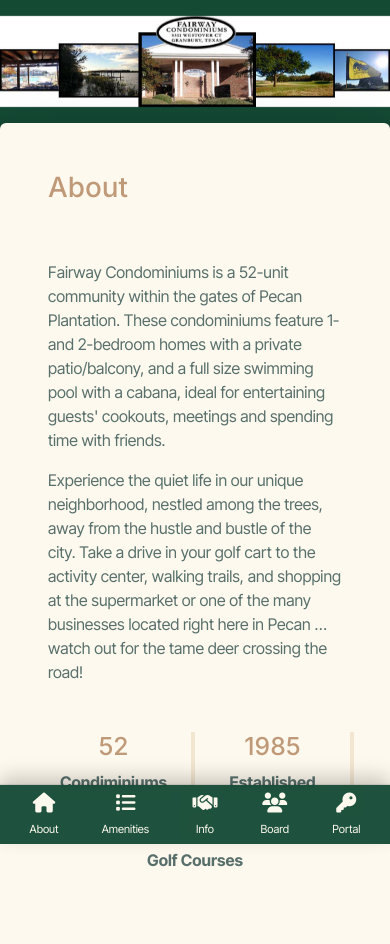
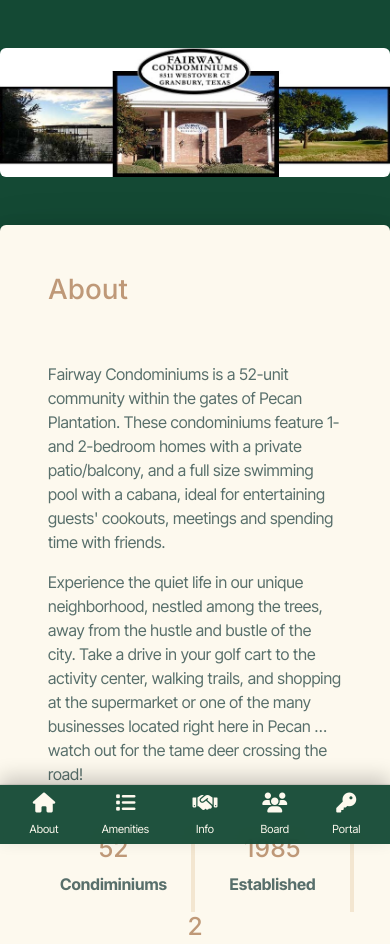
Before and after one commit to BRUWebDev/FCOAPecan, a website with bundled scripts: page index.html in a window 390 px wide. Shown: the top 944 px of the page. Built offline with nearby package versions, Linux system fonts and the light colour scheme; no server answers.

Commit message:
Updated hero section responsiveness

```diff
--- a/assets/styles/main.css
+++ b/assets/styles/main.css
@@ -90,27 +90,7 @@
   background-color: var(--background-secondary-color);
 }
 
-.background {
-  position: fixed;
-  top: 0;
-  left: 0;
-  width: 100vw;
-  height: calc(100vw * 0.2333 + 32px);
-  z-index: -1;
-}
-
-.background-image {
-  padding-top: 16px;
-  padding-bottom: 16px;
-  height: 100%;
-  width: 100%;
-  background-image: url("../media/FCOA_Logo.jpg");
-  background-size: contain;
-  background-position: center;
-  background-repeat: no-repeat;
-}
-
-  .text-heading {
+.text-heading {
   font-family: Inter, sans-serif !important;
   color: var(--heading-text-color);
 }
@@ -121,9 +101,8 @@
 }
 
 .container-hero {
-  margin-top: calc(100vw * 0.2333 + 32px);
+  background-color: var(--background-color);
   display: flex;
-  flex-direction: column;
   align-items: center;
   justify-content: flex-start;
 }
--- a/index.html
+++ b/index.html
@@ -61,17 +61,23 @@
       </ul>
     </nav>
 
-    <div class="background">
-        <div class="background-image container"></div>
+    <section id="hero">
+      <div class="container container-hero w-100 p-0">
+        <picture>
+          <source
+            srcset="./assets/media/FCOA_Logo_Medium.jpg"
+            media="(max-width: 992px)"
+          />
+          <img
+            src="./assets/media/FCOA_Logo.jpg"
+            alt="FCOA Logo"
+            class="w-100 my-5 rounded"
+          />
+        </picture>
       </div>
-    </div>
+    </section>
 
     <div class="default container rounded">
-      <section id="hero">
-        <div class="container-hero w-100">
-        </div>
-      </section>
-
       <section id="about">
         <div id="alert-container"></div>
         <div class="container-about px-5 pb-4">
```
Also changed, not shown: assets/media/FCOA_Logo_Medium.jpg (added).
